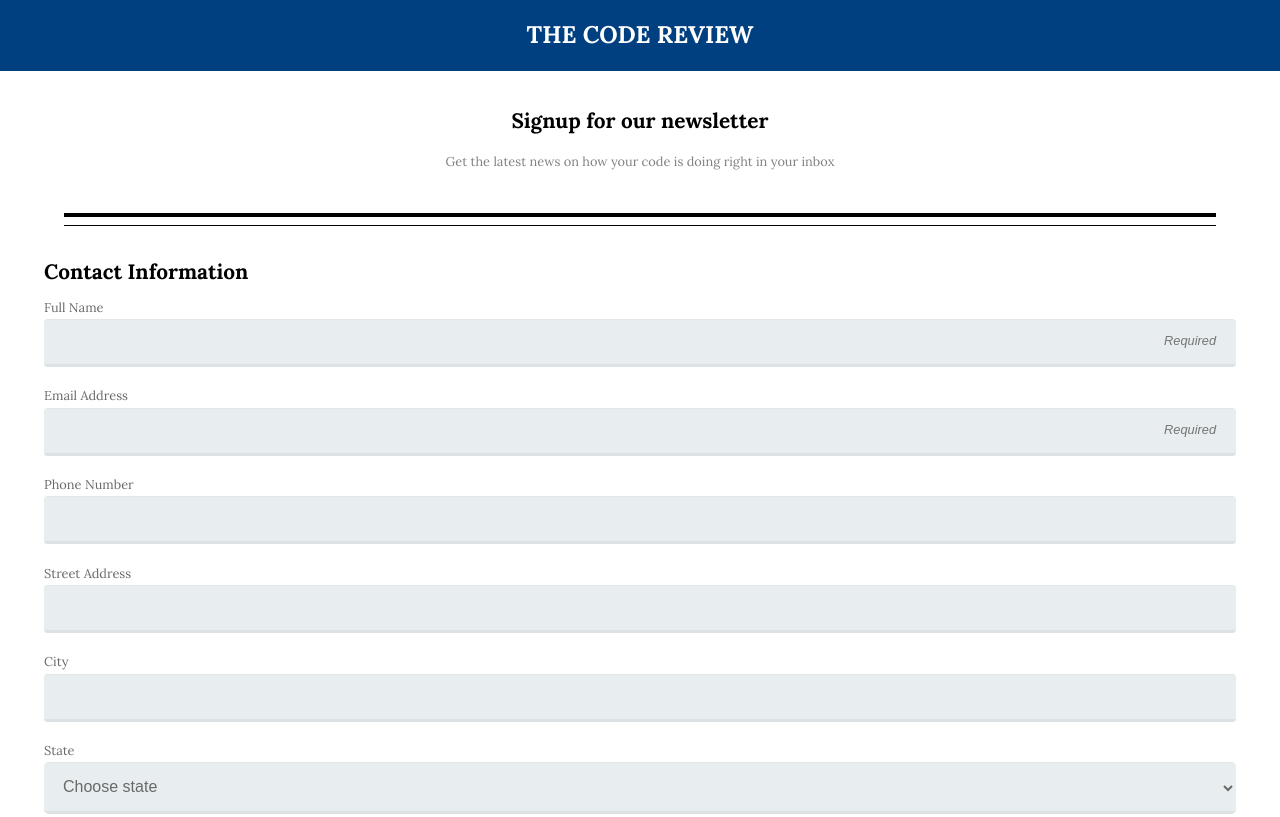
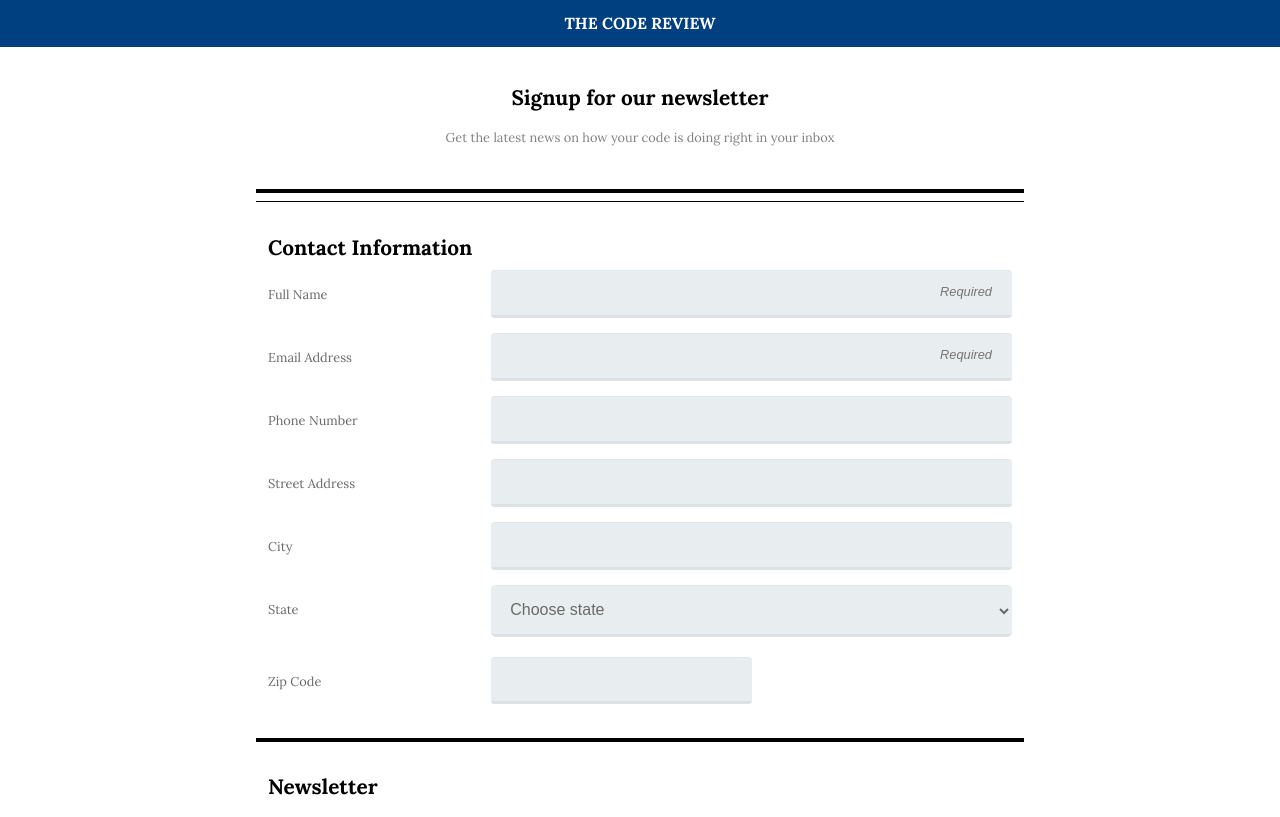
Before and after one commit to w-lindvall/fewd-project-3, a plain HTML site: page index.html in a window 1280 px wide. Shown: the top 817 px of the page. Drawn offline with Linux system fonts and the light colour scheme.

Commit message:
Complete desktop styles

```diff
--- a/css/styles.css
+++ b/css/styles.css
@@ -116,6 +116,12 @@ input::placeholder {
     padding-right: 5px;
 }
 
+input:focus,
+select:focus,
+textarea:focus {
+    background-color: rgba(0,80,80, 0.18);
+}
+
 select {
     color: dimgrey;
 }
@@ -155,3 +161,34 @@ footer p {
     text-align: center;
     padding-bottom: 10em;
 }
+
+/*---- Desktop query ----*/
+
+@media (min-width: 768px) {
+
+    .container,
+    hr {
+        max-width: 60%;
+    }
+
+    .title h1 {
+        font-size: 1em;
+    }
+
+    .contact label {
+        width: 30%;
+        float: left;
+        padding-top: 15px;
+    }
+
+    .contact input,
+    .contact select {
+        width: 70%;
+        float: left;
+    }
+
+    .contact input[type="number"] {
+        width: 35%;
+    }
+
+}
```
